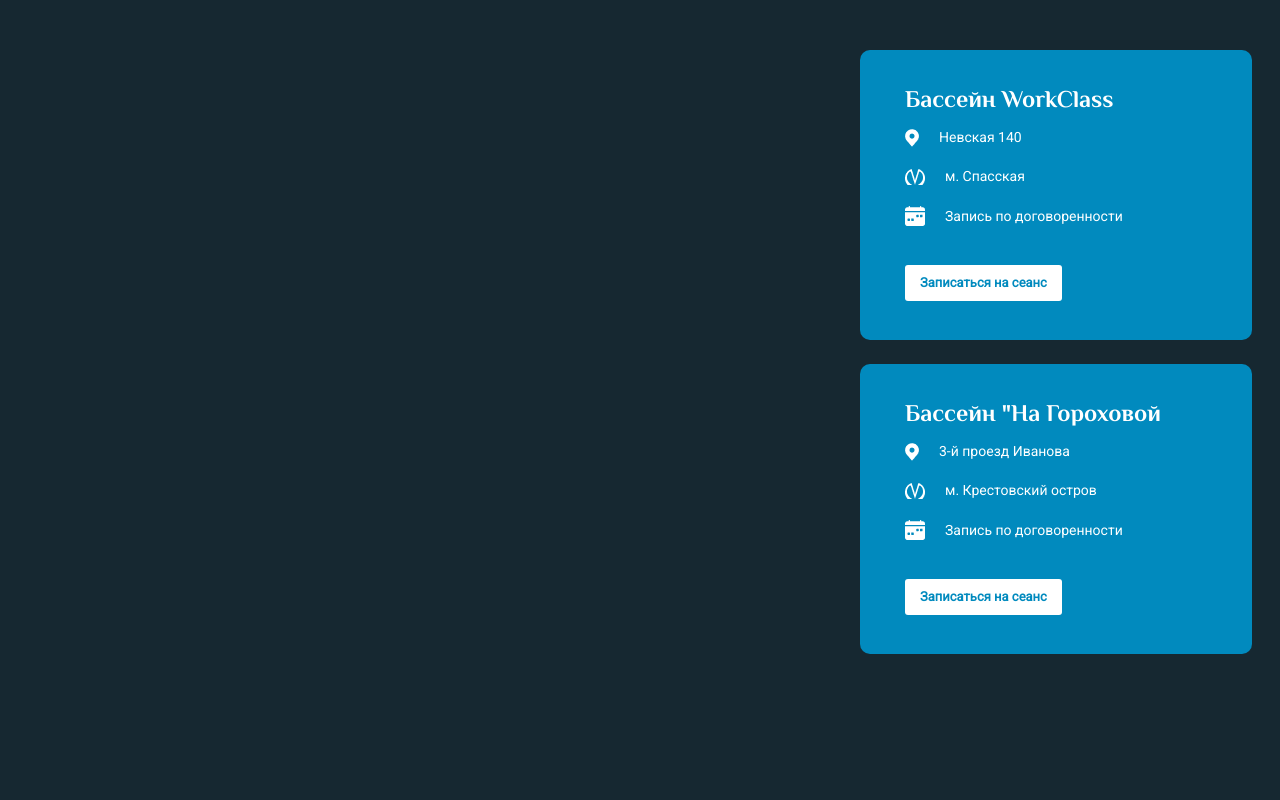
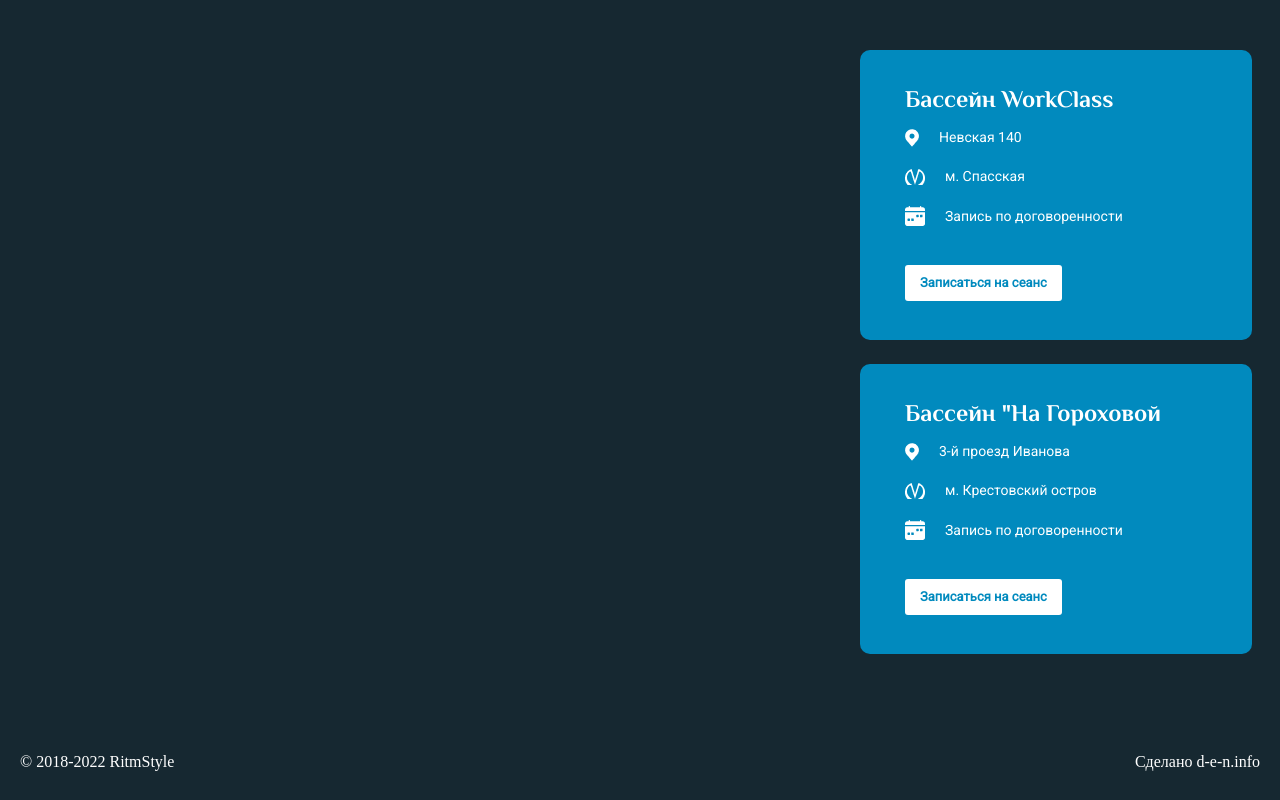
Before and after one commit to exwizar/Multi-page-website, a React (Create React App) app: page /contact in a window 1280 px wide. Shown: the part 202-1002 px from the top of the page. Before the commit the page ends 886 px from the top, so only its background shows below. Built offline with nearby package versions, Linux system fonts and the light colour scheme.

Commit message:
removed footer from MainPage and added for all pages

```diff
--- a/src/App.js
+++ b/src/App.js
@@ -35,6 +35,10 @@
           <Route path="/about" element={<Aboutpage />} />
           <Route path="/contact" element={<Contactpage setModalActive={setModalActive} />} />
         </Routes>
+        <footer className='footer'>
+        <p>© 2018-2022 RitmStyle</p>
+        <p>Сделано d-e-n.info</p>
+      </footer>
       </div>
 
     </div>
--- a/src/page/main/Mainpage.jsx
+++ b/src/page/main/Mainpage.jsx
@@ -181,10 +181,6 @@
             </div>
           </div>
       </div>
-      <footer className='footer'>
-        <p>© 2018-2022 RitmStyle</p>
-        <p>Сделано d-e-n.info</p>
-      </footer>
     </div>
   )
 }
--- a/src/page/main/mainStyle.scss
+++ b/src/page/main/mainStyle.scss
@@ -283,12 +283,4 @@
             }
         }
     }
-
-    .footer {
-        display: flex;
-        justify-content: space-between;
-        align-content: center;
-        margin-top: 100px;
-    }
-
 }
--- a/src/scss/appStyle.scss
+++ b/src/scss/appStyle.scss
@@ -26,5 +26,12 @@
                 }
             }
         }
+        .footer {
+            display: flex;
+            justify-content: space-between;
+            align-content: center;
+            margin-top: 100px;
+            color: $color-2;
+        }
     }
 }
```
